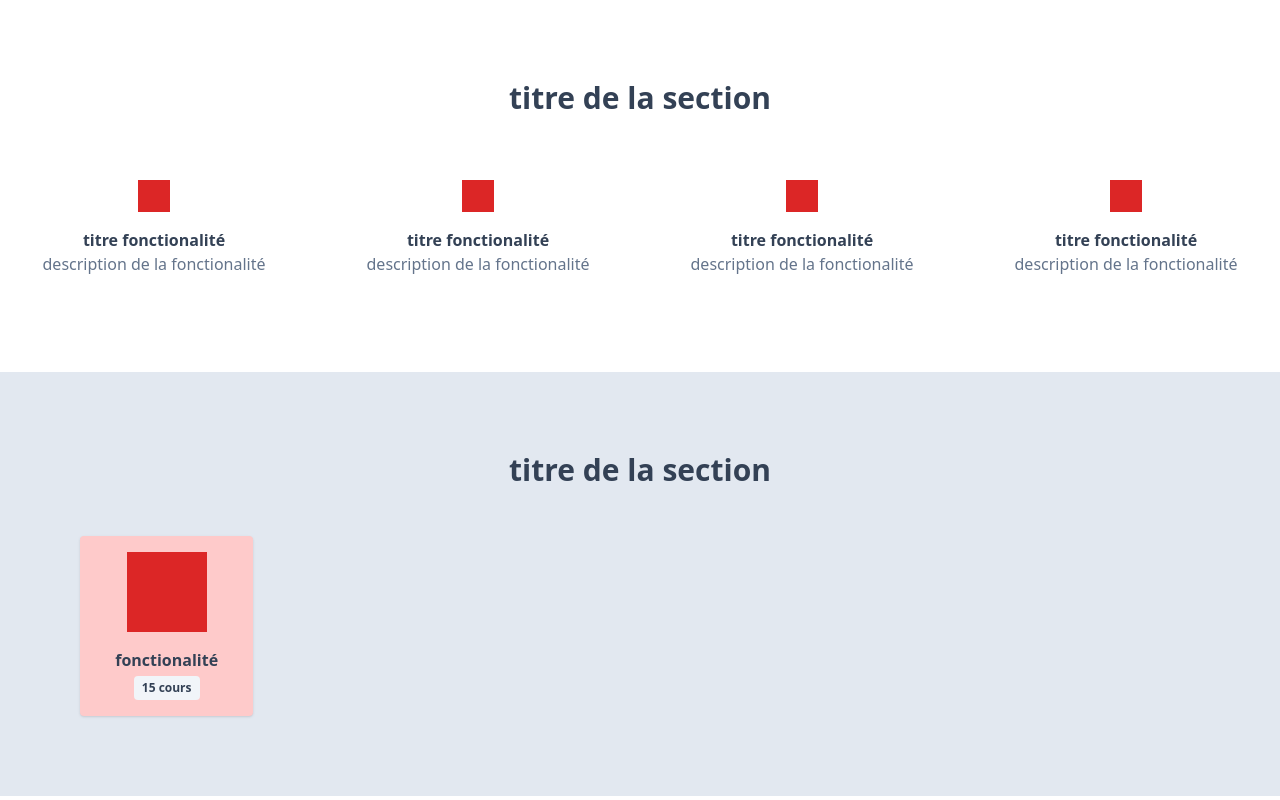
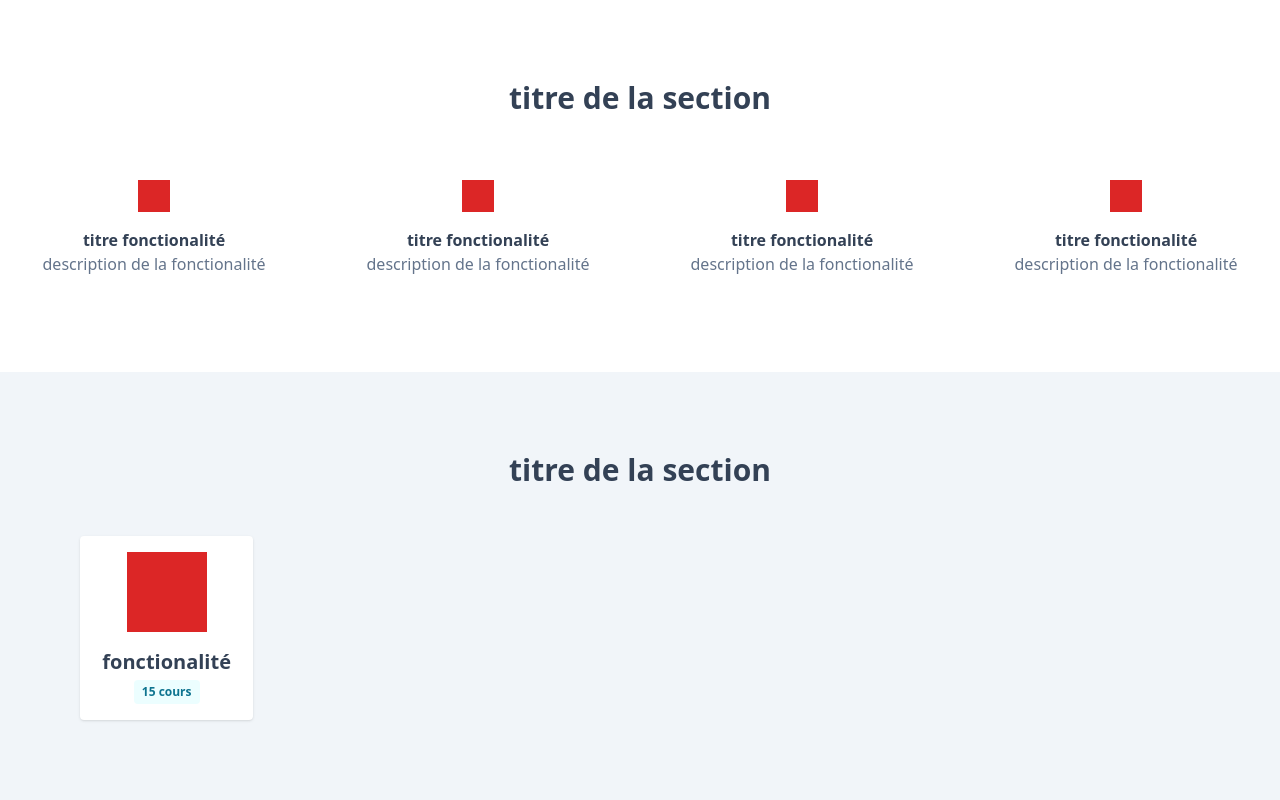
Before and after one commit to mthdht/easyortho, a Vue app: page / in a window 1280 px wide. Shown: the part 336-1136 px from the top of the page. Built offline with nearby package versions, Linux system fonts and the light colour scheme.

Commit message:
finish style for category section

```diff
--- a/src/pages/Home.vue
+++ b/src/pages/Home.vue
@@ -35,16 +35,16 @@
         </div>
     </section>
 
-    <section class="lesson-categories py-20 bg-slate-200">
+    <section class="lesson-categories py-20 bg-slate-100">
         <div class="container">
 
             <h2 class="text-3xl font-bold text-center">titre de la section</h2>
-            <div class="grid grid-cols-6 gap-4 px-20 mt-12 transition-transform">
+            <div class="grid grid-cols-6 gap-4 px-20 mt-12 transition-all">
                 <router-link to="/">
-                    <div class="category bg-red-200 p-4 aspect-square flex flex-col items-center justify-center hover:bg-red-300 rounded shadow hover:shadow-lg hover:scale-[1.03] transition-transform">
+                    <div class="category group bg-white p-4 aspect-square flex flex-col items-center justify-center hover:bg-cyan-700 rounded shadow hover:shadow-lg hover:scale-[1.03] transition-transform">
                         <div class="icon size-20 bg-red-600 mb-4"></div>
-                        <h3 class="font-semibold">fonctionalité</h3>
-                        <p class="px-2 py-1 rounded bg-slate-100 text-xs font-bold mt-1">15 cours</p>
+                        <h3 class="font-semibold group-hover:text-white text-xl">fonctionalité</h3>
+                        <p class="px-2 py-1 rounded bg-cyan-50 text-cyan-700 text-xs font-bold mt-1">15 cours</p>
                     </div>
                 </router-link>
 
```
